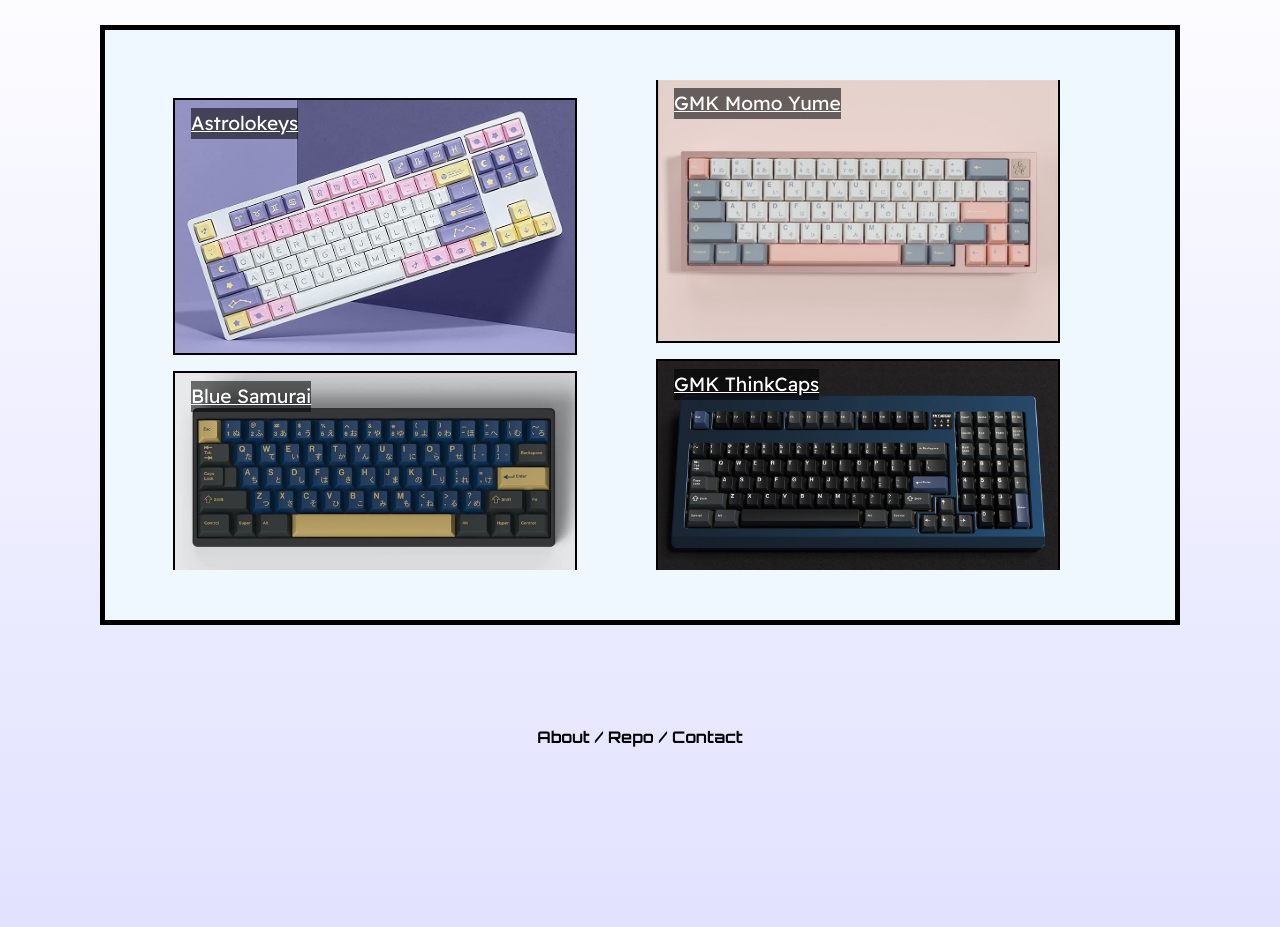
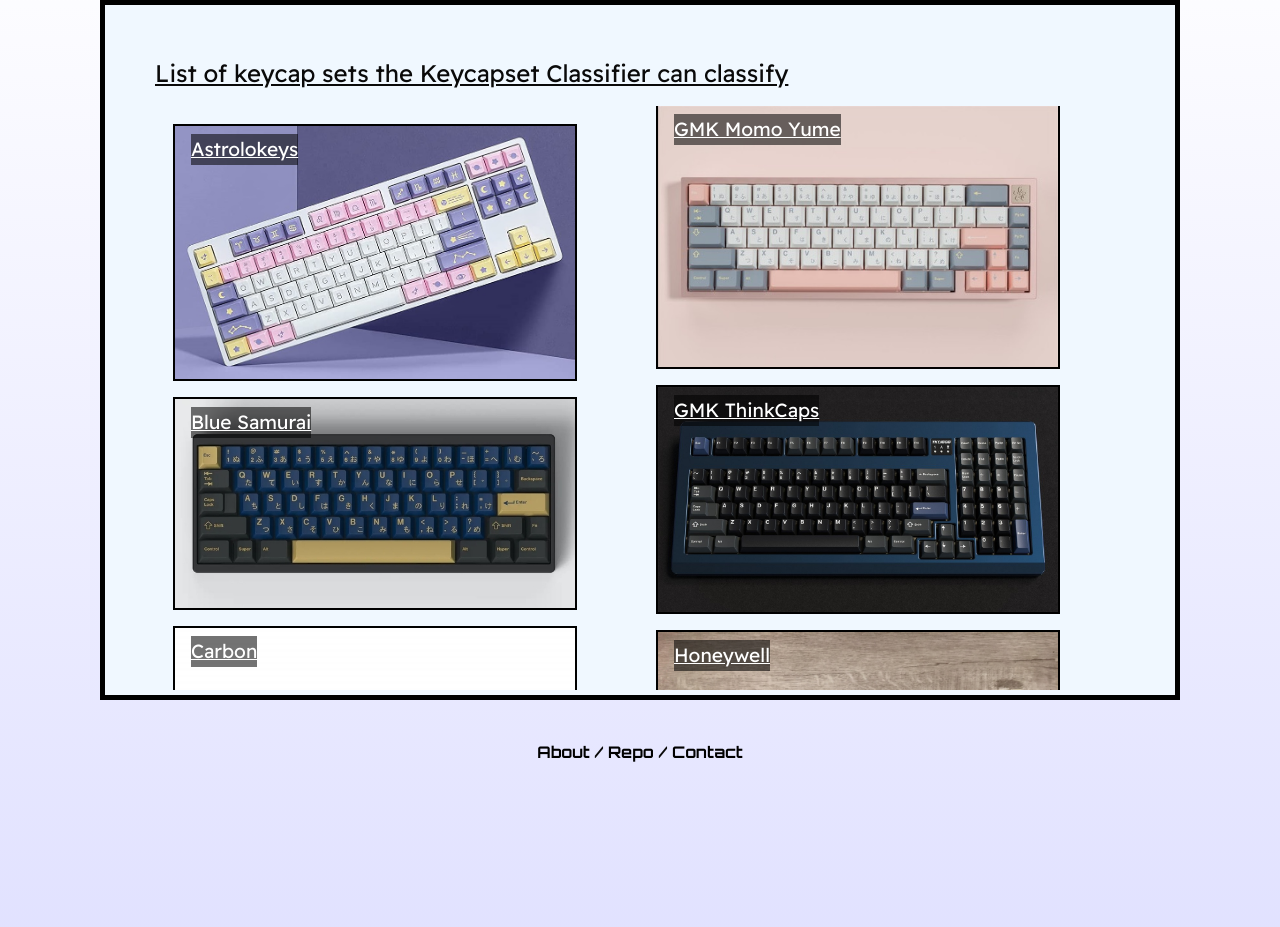
Before and after one commit to jdmacam/keycap-vision, a Django app: page /keeb_list in a window 1280 px wide. Shown: the part 100-1027 px from the top of the page. Run offline with Django 3.2, Linux system fonts and the light colour scheme; some libraries are stand-ins or nearby versions.

Commit message:
added header text for list page, resized main container

```diff
--- a/mysite/keycapvision/static/css/base.css
+++ b/mysite/keycapvision/static/css/base.css
@@ -34,14 +34,14 @@
 
 #main{
     background-color: aliceblue;
-    height: 600px;
+    height: 700px;
     left: 50%;
     top: 50%;
     border: 5px solid #000000;
-    margin-top: 25px;
+    margin-top: 0;
     margin-left: 100px;
     margin-right: 100px;
-    margin-bottom: 100px;
+    margin-bottom: 0;
     padding: 50px;
 }
 
--- a/mysite/keycapvision/static/css/keeb_list.css
+++ b/mysite/keycapvision/static/css/keeb_list.css
@@ -1,6 +1,12 @@
+#list-title {
+    font-size: x-large;
+    font-family: "Readex Pro";
+    padding-bottom: 15px;;
+}
+
 .list-wrapper {
     overflow: scroll;
-    height: 100%;
+    height: 99%;
 }
 
 .list-wrapper ul {
--- a/mysite/keycapvision/templates/keeb_list.html
+++ b/mysite/keycapvision/templates/keeb_list.html
@@ -6,6 +6,7 @@
 {% endblock %}
 
 {% block content %}
+<div id="list-title"> <u> List of keycap sets the Keycapset Classifier can classify </u></div>
 <div class="list-wrapper">
     <ul>
         {% for k,v in img_sources.items %}
```
Also changed, not shown: 2 other files.
